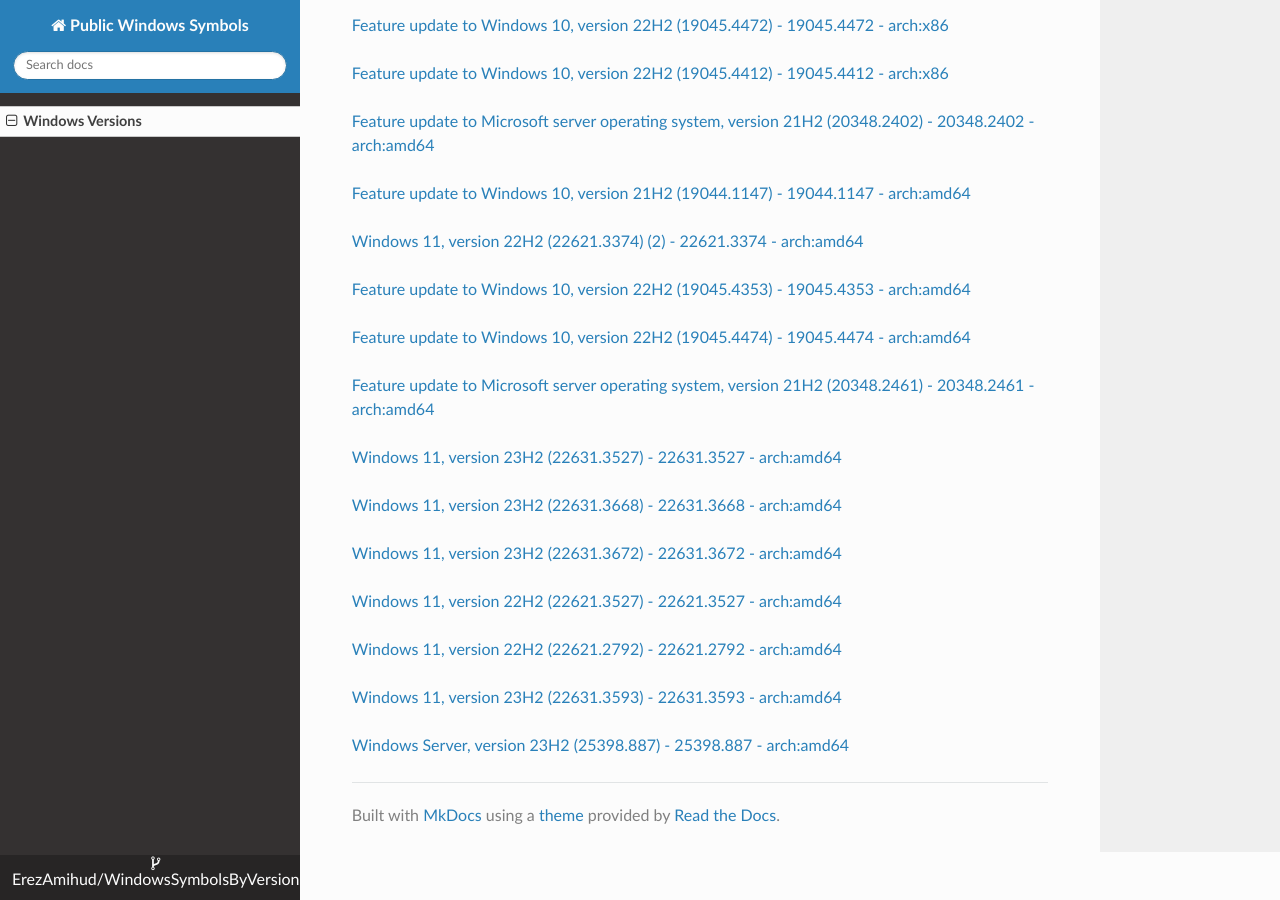
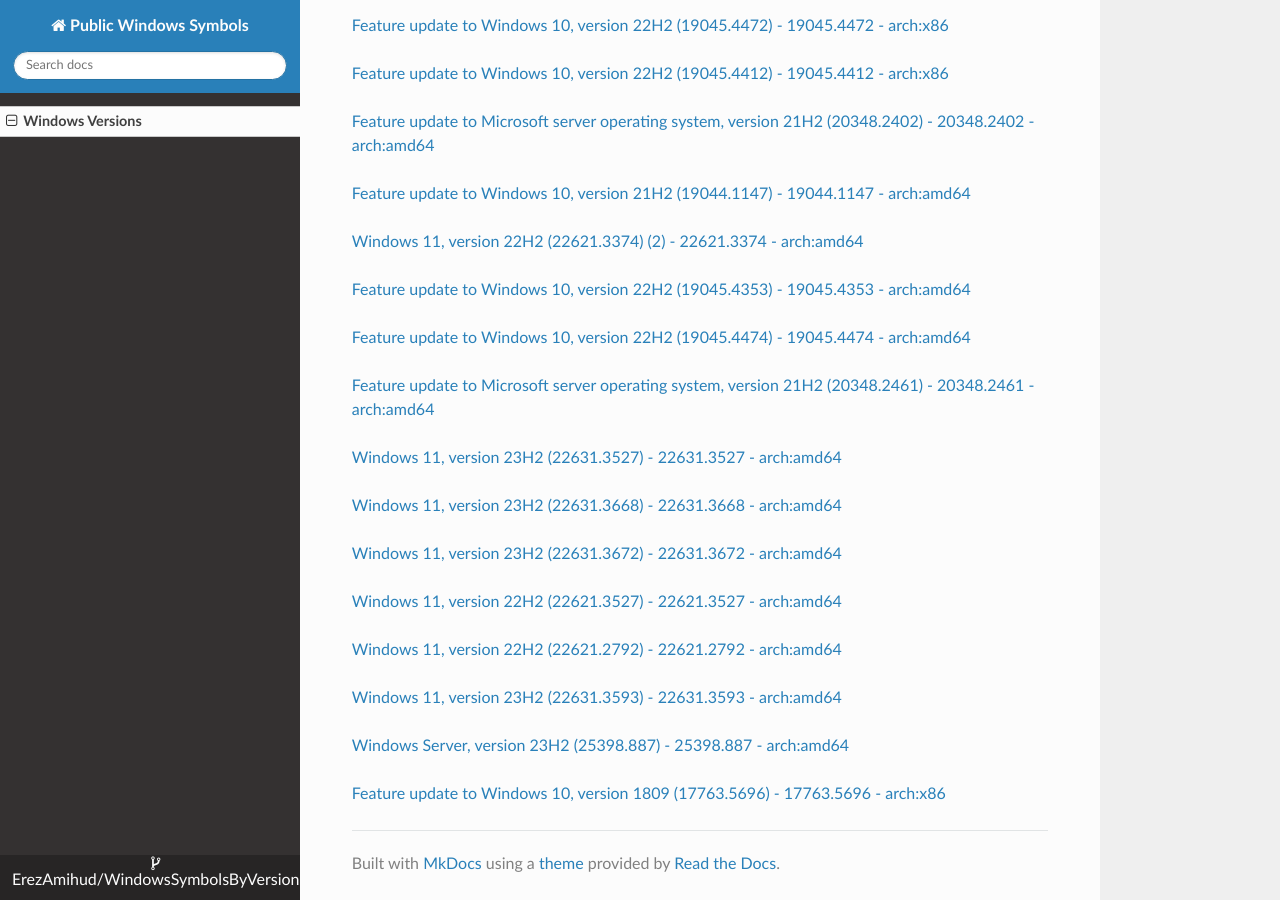
Before and after one commit to ErezAmihud/WindowsSymbolsByVersion, an MkDocs documentation site: the page built from docs/index.md, in a window 1280 px wide and 900 px high, scrolled down 14237 px. Built offline with MkDocs 1.6.1, drawn with Linux system fonts in a browser that asks for light colours; nearby versions of some CDN libraries.

Commit message:
Automated commit, add manifest for 877caeca-6240-43ba-bb31-759d631fbce3

```diff
--- a/docs/index.md
+++ b/docs/index.md
@@ -757,3 +757,6 @@
 
 
 [Windows Server, version 23H2 (25398.887) - 25398.887 - arch:amd64](https://github.com/ErezAmihud/WindowsSymbolsByVersion/blob/main/manifests/c8c2410f-b814-409c-b9ab-602b7adb1fb6.manifest)
+
+
+[Feature update to Windows 10, version 1809 (17763.5696) - 17763.5696 - arch:x86](https://github.com/ErezAmihud/WindowsSymbolsByVersion/blob/main/manifests/877caeca-6240-43ba-bb31-759d631fbce3.manifest)
```
Also changed, not shown: process_builds.json (+1 -1 lines), 1 other file.
